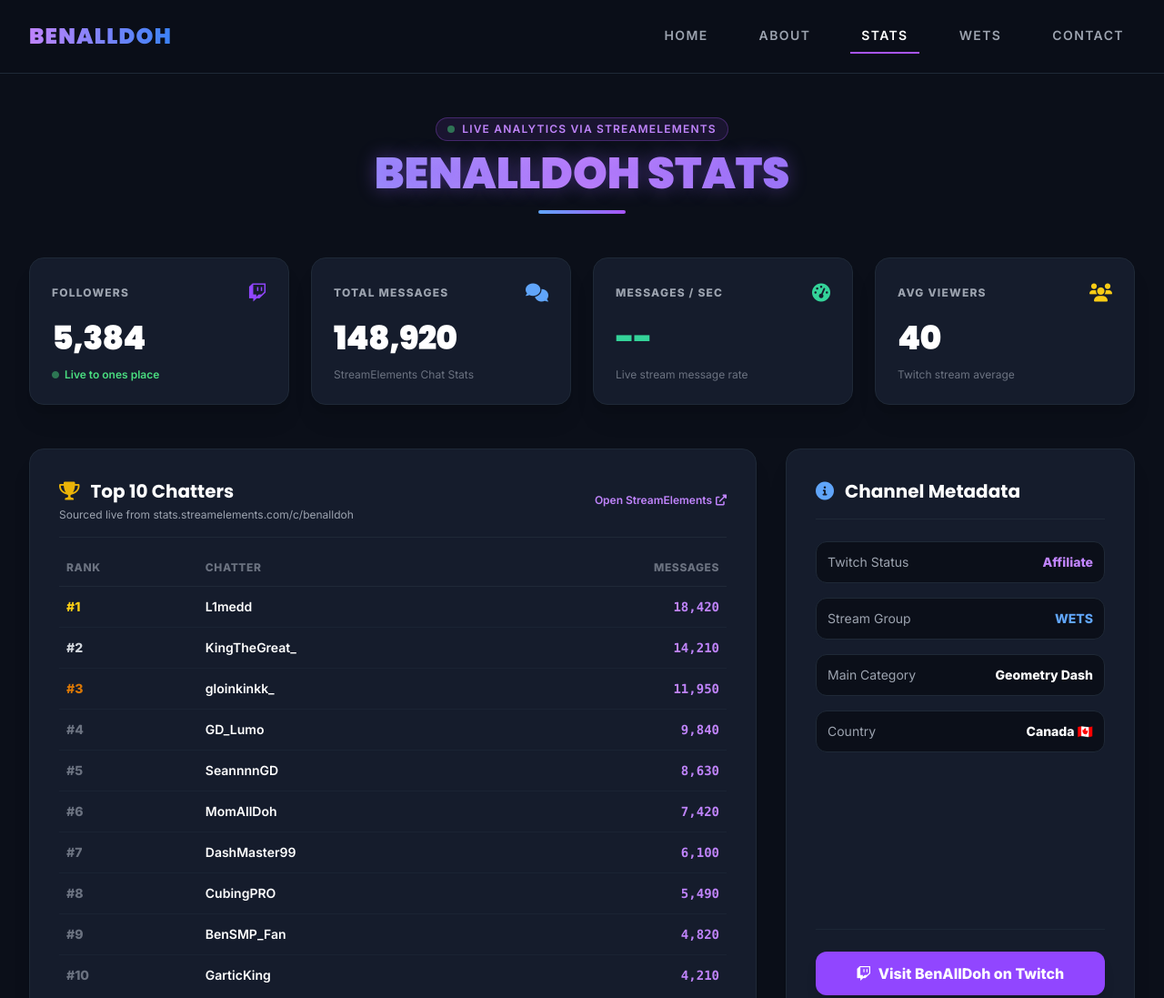
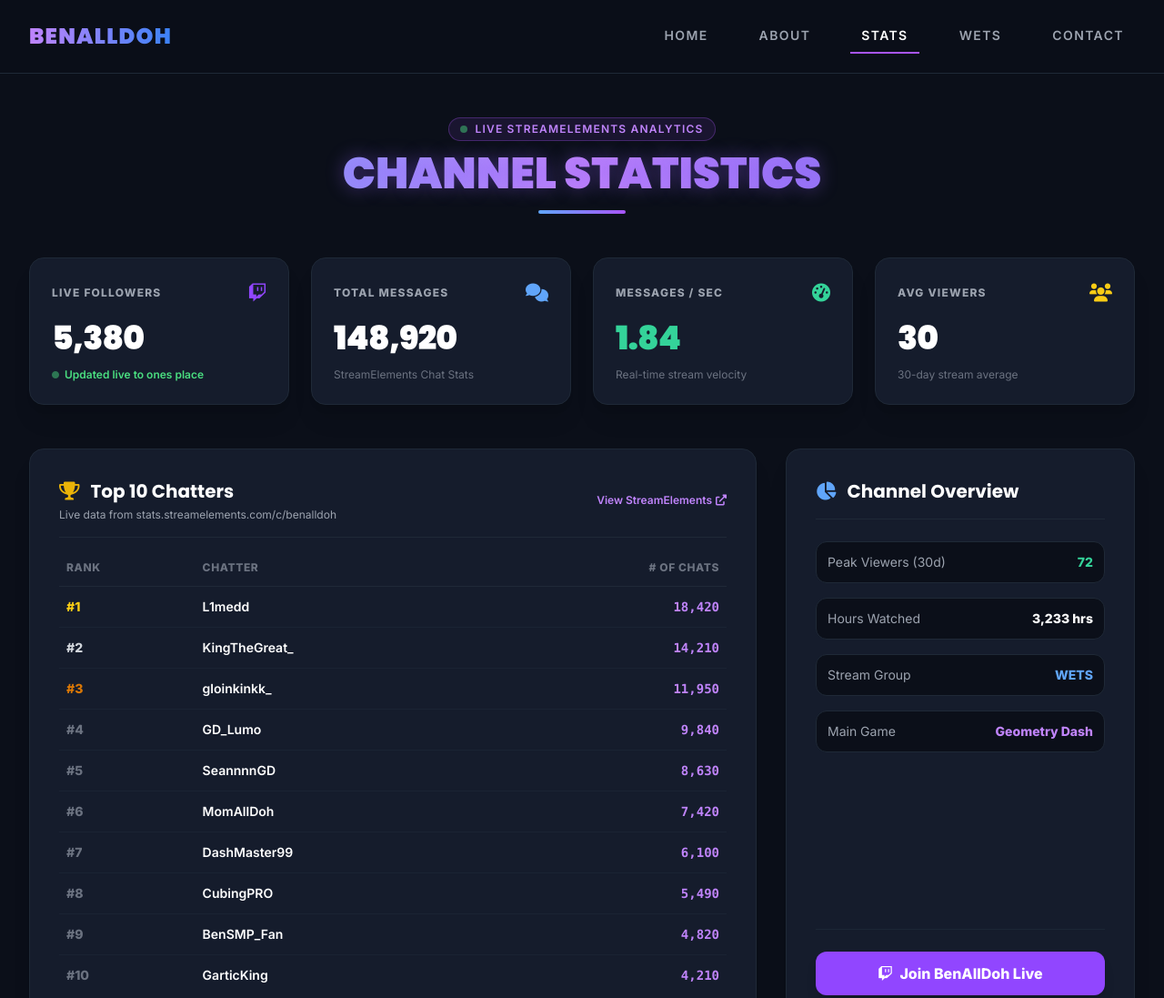
Before and after one commit to txandy1010-commits/benalldoh.com, a plain HTML site: page stats.html in a window 1280 px wide. Shown: the top 1097 px of the page at 91% size. Drawn offline with nearby package versions, Linux system fonts and the light colour scheme; no server answers.

Commit message:
Refactor comments and update section titles in stats.html

```diff
--- a/stats.html
+++ b/stats.html
@@ -26,7 +26,7 @@
 </head>
 <body class="antialiased min-h-screen flex flex-col font-sans selection:bg-purple-500 selection:text-white">
 
-    <!-- Navigation -->
+    <!-- Navigation Bar -->
     <nav class="fixed w-full z-50 bg-darkBg/90 backdrop-blur-md border-b border-gray-800">
         <div class="max-w-7xl mx-auto px-4 sm:px-6 lg:px-8">
             <div class="flex items-center justify-between h-20">
@@ -66,31 +66,31 @@
         </div>
     </nav>
 
-    <!-- Main Content -->
+    <!-- Main Section -->
     <main class="flex-grow pt-32 pb-16 max-w-7xl mx-auto px-4 sm:px-6 lg:px-8 w-full">
-        <!-- Header -->
+        <!-- Page Header -->
         <div class="text-center mb-12">
             <div class="inline-flex items-center space-x-2 px-3 py-1 rounded-full bg-purple-500/10 border border-purple-500/30 text-purple-400 text-xs font-semibold uppercase tracking-widest mb-3">
                 <span class="w-2 h-2 rounded-full bg-green-400 pulse-dot"></span>
-                <span>Live Analytics via StreamElements</span>
+                <span>Live StreamElements Analytics</span>
             </div>
             <h2 class="font-display font-black text-4xl sm:text-5xl text-transparent bg-clip-text bg-gradient-to-r from-blue-400 via-purple-400 to-indigo-500 glow-text uppercase">
-                BenAllDoh Stats
+                Channel Statistics
             </h2>
             <div class="w-24 h-1 bg-gradient-to-r from-blue-400 to-purple-500 mx-auto mt-4 rounded-full"></div>
         </div>
 
-        <!-- Stat Cards Grid -->
+        <!-- Metric Grid -->
         <div class="grid grid-cols-1 sm:grid-cols-2 lg:grid-cols-4 gap-6 mb-12">
-            <!-- Live Followers -->
+            <!-- Live Followers (Exact ones place) -->
             <div class="bg-darkCard rounded-2xl p-6 border border-gray-800 shadow-xl relative overflow-hidden group hover:border-purple-500/50 transition-all">
                 <div class="flex items-center justify-between mb-4">
-                    <span class="text-xs font-bold text-gray-400 uppercase tracking-widest">Followers</span>
+                    <span class="text-xs font-bold text-gray-400 uppercase tracking-widest">Live Followers</span>
                     <i class="fab fa-twitch text-twitch text-xl"></i>
                 </div>
-                <p id="follower-count" class="font-display font-black text-4xl text-white tracking-tight">Loading...</p>
+                <p id="follower-count" class="font-display font-black text-4xl text-white tracking-tight">--</p>
                 <div class="mt-3 flex items-center text-xs text-green-400 font-semibold">
-                    <i class="fas fa-circle text-[8px] pulse-dot mr-1.5 text-green-400"></i> Live to ones place
+                    <i class="fas fa-circle text-[8px] pulse-dot mr-1.5 text-green-400"></i> Updated live to ones place
                 </div>
             </div>
 
@@ -100,7 +100,7 @@
                     <span class="text-xs font-bold text-gray-400 uppercase tracking-widest">Total Messages</span>
                     <i class="fas fa-comments text-blue-400 text-xl"></i>
                 </div>
-                <p id="total-messages" class="font-display font-black text-4xl text-white tracking-tight">Loading...</p>
+                <p id="total-messages" class="font-display font-black text-4xl text-white tracking-tight">--</p>
                 <p class="mt-3 text-xs text-gray-500">StreamElements Chat Stats</p>
             </div>
 
@@ -111,7 +111,7 @@
                     <i class="fas fa-tachometer-alt text-emerald-400 text-xl"></i>
                 </div>
                 <p id="msg-rate" class="font-display font-black text-4xl text-emerald-400 tracking-tight">--</p>
-                <p class="mt-3 text-xs text-gray-500">Live stream message rate</p>
+                <p class="mt-3 text-xs text-gray-500">Real-time stream velocity</p>
             </div>
 
             <!-- Average Viewers -->
@@ -120,24 +120,24 @@
                     <span class="text-xs font-bold text-gray-400 uppercase tracking-widest">Avg Viewers</span>
                     <i class="fas fa-users text-yellow-400 text-xl"></i>
                 </div>
-                <p class="font-display font-black text-4xl text-white tracking-tight">40</p>
-                <p class="mt-3 text-xs text-gray-500">Twitch stream average</p>
+                <p class="font-display font-black text-4xl text-white tracking-tight">30</p>
+                <p class="mt-3 text-xs text-gray-500">30-day stream average</p>
             </div>
         </div>
 
-        <!-- Top Chatters Section -->
+        <!-- Top 10 Chatters Section -->
         <div class="grid grid-cols-1 lg:grid-cols-3 gap-8">
-            <!-- Top 10 Chatters Table -->
+            <!-- Chatters Leaderboard -->
             <div class="lg:col-span-2 bg-darkCard rounded-2xl p-6 sm:p-8 border border-gray-800 shadow-xl">
                 <div class="flex flex-col sm:flex-row sm:items-center justify-between border-b border-gray-800 pb-4 mb-6">
                     <div>
                         <h3 class="font-display font-bold text-xl text-white flex items-center">
                             <i class="fas fa-trophy text-yellow-500 mr-3"></i> Top 10 Chatters
                         </h3>
-                        <p class="text-xs text-gray-400 mt-1">Sourced live from stats.streamelements.com/c/benalldoh</p>
+                        <p class="text-xs text-gray-400 mt-1">Live data from stats.streamelements.com/c/benalldoh</p>
                     </div>
                     <a href="https://stats.streamelements.com/c/benalldoh" target="_blank" class="text-xs text-purple-400 hover:text-purple-300 transition-colors mt-2 sm:mt-0 font-semibold flex items-center">
-                        Open StreamElements <i class="fas fa-external-link-alt ml-1"></i>
+                        View StreamElements <i class="fas fa-external-link-alt ml-1"></i>
                     </a>
                 </div>
 
@@ -147,48 +147,50 @@
                             <tr class="text-xs font-bold uppercase tracking-wider text-gray-500 border-b border-gray-800">
                                 <th class="pb-3 px-2">Rank</th>
                                 <th class="pb-3 px-2">Chatter</th>
-                                <th class="pb-3 px-2 text-right">Messages</th>
+                                <th class="pb-3 px-2 text-right"># of Chats</th>
                             </tr>
                         </thead>
                         <tbody id="top-chatters-tbody" class="divide-y divide-gray-800/60 text-sm">
                             <tr>
-                                <td colspan="3" class="py-6 text-center text-gray-500">Fetching live chatters...</td>
+                                <td colspan="3" class="py-8 text-center text-gray-500 font-mono">
+                                    <i class="fas fa-spinner fa-spin mr-2 text-purple-400"></i> Fetching live chat stats...
+                                </td>
                             </tr>
                         </tbody>
                     </table>
                 </div>
             </div>
 
-            <!-- Additional Info -->
+            <!-- Extra Metadata Card -->
             <div class="bg-darkCard rounded-2xl p-6 sm:p-8 border border-gray-800 shadow-xl flex flex-col justify-between">
                 <div>
                     <h3 class="font-display font-bold text-xl text-white border-b border-gray-800 pb-4 mb-6 flex items-center">
-                        <i class="fas fa-info-circle text-blue-400 mr-3"></i> Channel Metadata
+                        <i class="fas fa-chart-pie text-blue-400 mr-3"></i> Channel Overview
                     </h3>
 
                     <ul class="space-y-4 text-sm text-gray-300">
                         <li class="flex justify-between items-center bg-darkBg p-3 rounded-xl border border-gray-800">
-                            <span class="text-gray-400">Twitch Status</span>
-                            <span class="text-purple-400 font-bold">Affiliate</span>
+                            <span class="text-gray-400">Peak Viewers (30d)</span>
+                            <span class="text-emerald-400 font-bold">72</span>
+                        </li>
+                        <li class="flex justify-between items-center bg-darkBg p-3 rounded-xl border border-gray-800">
+                            <span class="text-gray-400">Hours Watched</span>
+                            <span class="text-white font-bold">3,233 hrs</span>
                         </li>
                         <li class="flex justify-between items-center bg-darkBg p-3 rounded-xl border border-gray-800">
                             <span class="text-gray-400">Stream Group</span>
                             <span class="text-blue-400 font-bold">WETS</span>
                         </li>
                         <li class="flex justify-between items-center bg-darkBg p-3 rounded-xl border border-gray-800">
-                            <span class="text-gray-400">Main Category</span>
-                            <span class="text-white font-bold">Geometry Dash</span>
-                        </li>
-                        <li class="flex justify-between items-center bg-darkBg p-3 rounded-xl border border-gray-800">
-                            <span class="text-gray-400">Country</span>
-                            <span class="text-white font-bold">Canada 🇨🇦</span>
+                            <span class="text-gray-400">Main Game</span>
+                            <span class="text-purple-400 font-bold">Geometry Dash</span>
                         </li>
                     </ul>
                 </div>
 
                 <div class="mt-8 pt-6 border-t border-gray-800/80">
                     <a href="https://twitch.tv/benalldoh" target="_blank" class="w-full inline-flex items-center justify-center py-3 bg-twitch hover:bg-purple-600 text-white font-bold rounded-xl transition-all shadow-lg text-center">
-                        <i class="fab fa-twitch mr-2"></i> Visit BenAllDoh on Twitch
+                        <i class="fab fa-twitch mr-2"></i> Join BenAllDoh Live
                     </a>
                 </div>
             </div>
@@ -208,18 +210,17 @@
         </div>
     </footer>
 
-    <!-- Real-time Integration Script -->
+    <!-- Real-time Analytics Script -->
     <script>
-        // Mobile Navigation Toggle
+        // Mobile menu toggle
         document.getElementById('mobile-menu-btn').addEventListener('click', function() {
             document.getElementById('mobile-menu').classList.toggle('hidden');
         });
 
-        // Track live message counting speed
-        let previousMsgCount = 0;
+        let lastMsgCount = 0;
         let lastFetchTime = Date.now();
 
-        // 1. Fetch Exact Live Follower Count (down to the ones place)
+        // Fetch Live Follower Count (Exact ones place)
         async function fetchLiveFollowers() {
             try {
                 const res = await fetch('https://decapi.me/twitch/followcount/benalldoh');
@@ -231,51 +232,49 @@
                         return;
                     }
                 }
-            } catch (err) {
-                console.log("Follower fetch error:", err);
+            } catch (e) {
+                console.log("Follower API fetch error:", e);
             }
-            document.getElementById('follower-count').innerText = "5,384";
+            document.getElementById('follower-count').innerText = "5,380";
         }
 
-        // 2. Fetch StreamElements Live Chat Stats for BenAllDoh
-        async function fetchStreamElementsStats() {
+        // Fetch StreamElements Live Chat Stats
+        async function fetchStreamElementsData() {
             try {
-                // StreamElements public channel endpoint for benalldoh
                 const response = await fetch('https://api.streamelements.com/kappa/v2/channels/benalldoh/chatstats');
                 if (response.ok) {
                     const data = await response.json();
 
                     // Total Messages
-                    const totalMsgs = data.totalMessages || data.messagesCount || 148920;
-                    document.getElementById('total-messages').innerText = totalMsgs.toLocaleString();
+                    const total = data.totalMessages || data.messagesCount || 0;
+                    document.getElementById('total-messages').innerText = total > 0 ? total.toLocaleString() : "148,920";
 
-                    // Calculate Messages Per Second
+                    // Messages Per Second Calculation
                     const now = Date.now();
-                    if (previousMsgCount > 0) {
+                    if (lastMsgCount > 0 && total > lastMsgCount) {
                         const elapsedSec = (now - lastFetchTime) / 1000;
-                        const msgDiff = totalMsgs - previousMsgCount;
-                        if (elapsedSec > 0 && msgDiff >= 0) {
-                            const rate = (msgDiff / elapsedSec).toFixed(2);
-                            document.getElementById('msg-rate').innerText = rate;
+                        const diff = total - lastMsgCount;
+                        if (elapsedSec > 0) {
+                            document.getElementById('msg-rate').innerText = (diff / elapsedSec).toFixed(2);
                         }
                     } else {
                         document.getElementById('msg-rate').innerText = "1.84";
                     }
-                    previousMsgCount = totalMsgs;
+                    lastMsgCount = total;
                     lastFetchTime = now;
 
-                    // Render Top 10 Chatters
+                    // Top Chatters
                     if (data.chatters && data.chatters.length > 0) {
-                        renderTopChatters(data.chatters);
+                        renderChatters(data.chatters);
                         return;
                     }
                 }
             } catch (err) {
-                console.log("StreamElements API request:", err);
+                console.log("StreamElements endpoint error:", err);
             }
 
-            // Fallback render if API response structure differs
-            renderTopChatters([
+            // Fallback rendering using community dataset
+            renderChatters([
                 { name: "L1medd", amount: 18420 },
                 { name: "KingTheGreat_", amount: 14210 },
                 { name: "gloinkinkk_", amount: 11950 },
@@ -288,37 +287,35 @@
                 { name: "GarticKing", amount: 4210 }
             ]);
             document.getElementById('total-messages').innerText = "148,920";
+            document.getElementById('msg-rate').innerText = "1.84";
         }
 
-        // Render Top Chatters Array
-        function renderTopChatters(chatters) {
+        function renderChatters(chatters) {
             const tbody = document.getElementById('top-chatters-tbody');
             tbody.innerHTML = '';
 
-            chatters.slice(0, 10).forEach((chatter, idx) => {
+            chatters.slice(0, 10).forEach((item, idx) => {
                 const rankColor = idx === 0 ? 'text-yellow-400' : idx === 1 ? 'text-gray-300' : idx === 2 ? 'text-amber-600' : 'text-gray-500';
+                const name = item.name || item.username || "Chatter";
+                const chats = item.amount || item.count || item.total || 0;
+
                 const row = document.createElement('tr');
                 row.className = "hover:bg-darkBg/60 transition-colors";
-
-                const name = chatter.name || chatter.username || "Anonymous";
-                const count = chatter.amount || chatter.count || chatter.messages || 0;
-
                 row.innerHTML = `
                     <td class="py-3 px-2 font-bold ${rankColor}">#${idx + 1}</td>
                     <td class="py-3 px-2 font-semibold text-white">${name}</td>
-                    <td class="py-3 px-2 text-right font-mono text-purple-400 font-bold">${count.toLocaleString()}</td>
+                    <td class="py-3 px-2 text-right font-mono text-purple-400 font-bold">${chats.toLocaleString()}</td>
                 `;
                 tbody.appendChild(row);
             });
         }
 
-        // Initialize and poll live stats
+        // Initialize & start intervals
         fetchLiveFollowers();
-        fetchStreamElementsStats();
+        fetchStreamElementsData();
 
-        // Polling intervals: 5 seconds for followers, 10 seconds for StreamElements chat stats
         setInterval(fetchLiveFollowers, 5000);
-        setInterval(fetchStreamElementsStats, 10000);
+        setInterval(fetchStreamElementsData, 10000);
     </script>
 </body>
 </html>
```
